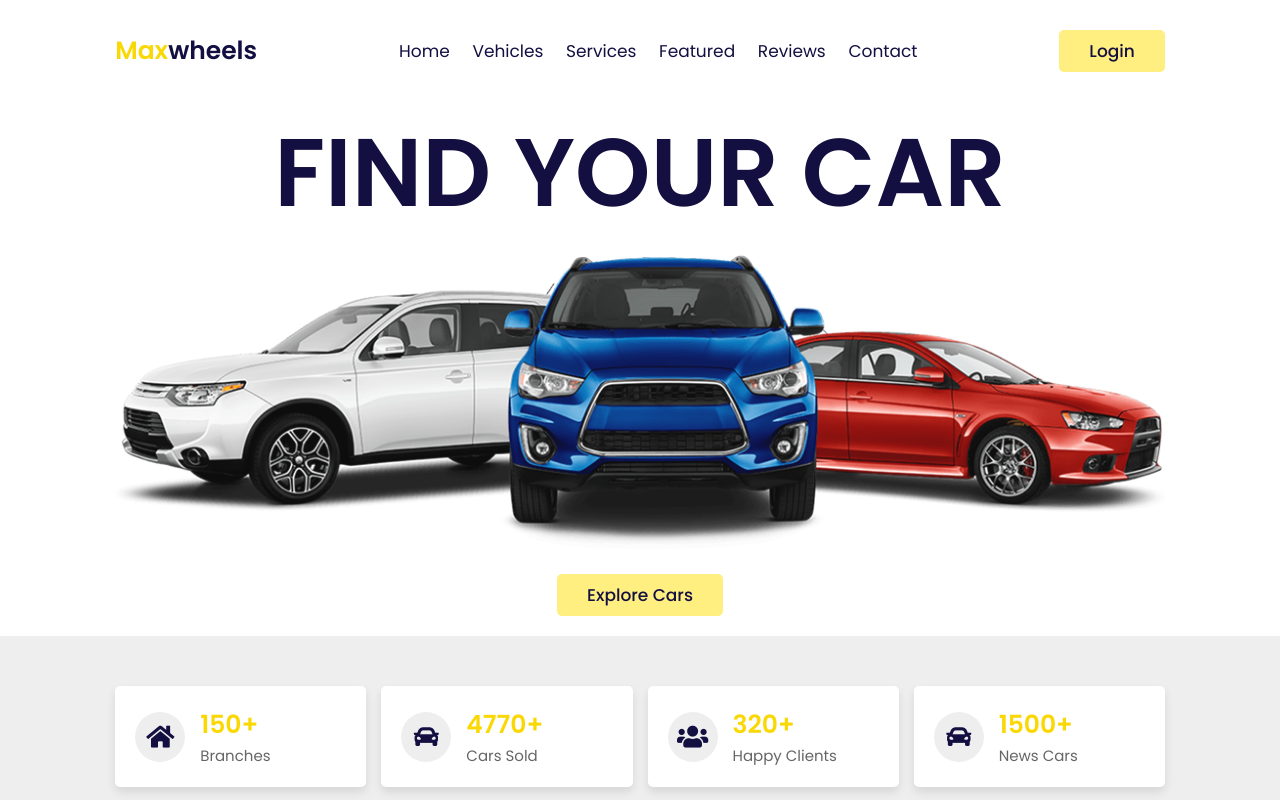
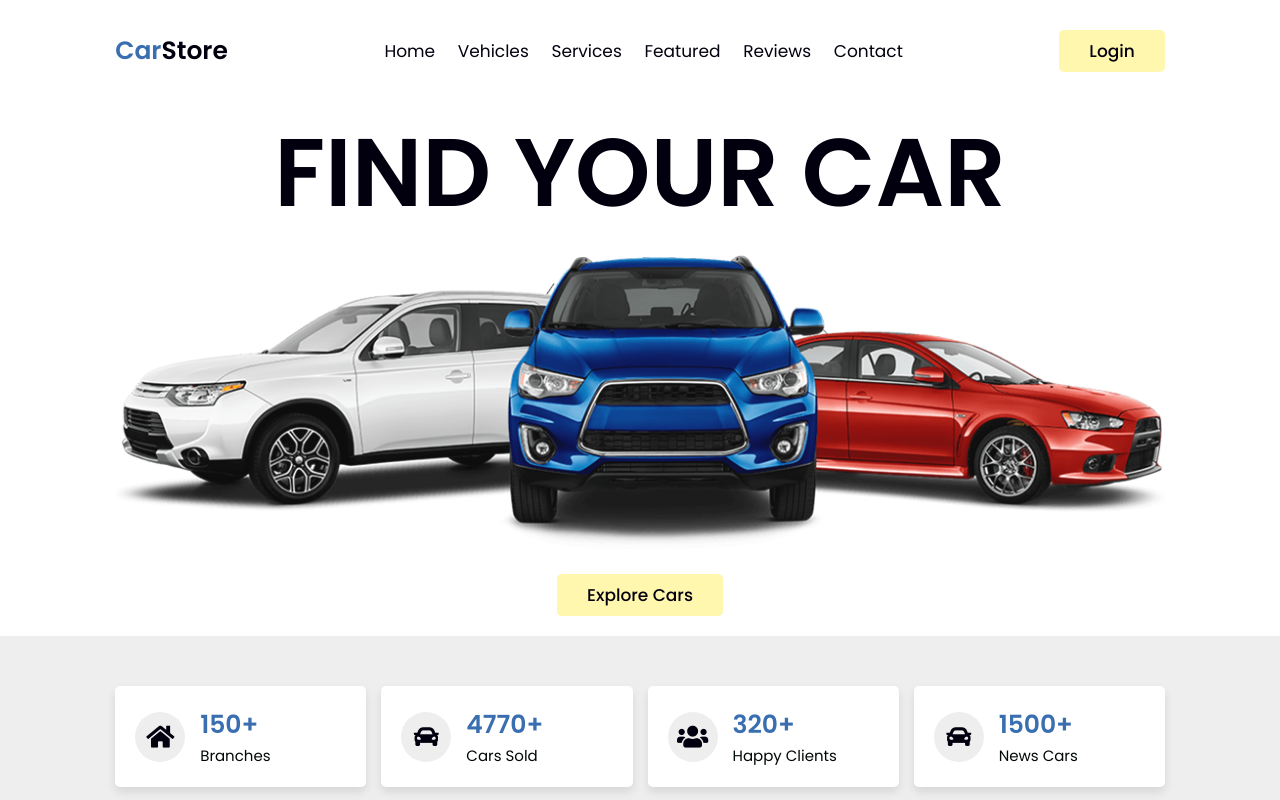
Before and after one commit to MahamudM90/Car-Store, a plain HTML site: page index.html in a window 1280 px wide. Shown: the top 800 px of the page. Drawn offline with nearby package versions, Linux system fonts and the light colour scheme.

Commit message:
second commit

```diff
--- a/css/style.css
+++ b/css/style.css
@@ -1,10 +1,10 @@
 @import url('https://fonts.googleapis.com/css2?family=Poppins:wght@100;300;400;500;600&display=swap');
 
 :root{
-    --yellow:#f9d806;
-    --light-yellow:#ffee80;
-    --black:#130f40;
-    --light-color:#666;
+    --yellow:#396EB0;
+    --light-yellow:#FFF7AE;
+    --black:#02000e;
+    --light-color:#000707;
     --box-shadow:0 .5rem 1rem rgba(0,0,0,.1);
     --border:.1rem solid rgba(0,0,0,.1);
 }
--- a/index.html
+++ b/index.html
@@ -1,5 +1,6 @@
 <!DOCTYPE html>
 <html lang="en">
+
 <head>
     <meta charset="UTF-8">
     <meta http-equiv="X-UA-Compatible" content="IE=edge">
@@ -14,13 +15,14 @@
     <link rel="stylesheet" href="css/style.css">
 
 </head>
+
 <body>
 
     <header class="header">
 
         <div id="menu-btn" class="fas fa-bars"></div>
 
-    <a href="#" class="logo"> <span>max</span>wheels </a>
+        <a href="#" class="logo"> <span>Car</span>Store</a>
 
         <nav class="navbar">
             <a href="#home">home</a>
@@ -445,7 +447,8 @@
                 <div class="swiper-slide box">
                     <img src="image/pic-1.png" alt="">
                     <div class="content">
-                    <p>Lorem ipsum dolor sit amet consectetur, adipisicing elit. Ipsam incidunt quod praesentium iusto id autem possimus assumenda at ut saepe.</p>
+                        <p>Lorem ipsum dolor sit amet consectetur, adipisicing elit. Ipsam incidunt quod praesentium
+                            iusto id autem possimus assumenda at ut saepe.</p>
                         <h3>john deo</h3>
                         <div class="stars">
                             <i class="fas fa-star"></i>
@@ -460,7 +463,8 @@
                 <div class="swiper-slide box">
                     <img src="image/pic-2.png" alt="">
                     <div class="content">
-                    <p>Lorem ipsum dolor sit amet consectetur, adipisicing elit. Ipsam incidunt quod praesentium iusto id autem possimus assumenda at ut saepe.</p>
+                        <p>Lorem ipsum dolor sit amet consectetur, adipisicing elit. Ipsam incidunt quod praesentium
+                            iusto id autem possimus assumenda at ut saepe.</p>
                         <h3>john deo</h3>
                         <div class="stars">
                             <i class="fas fa-star"></i>
@@ -475,7 +479,8 @@
                 <div class="swiper-slide box">
                     <img src="image/pic-3.png" alt="">
                     <div class="content">
-                    <p>Lorem ipsum dolor sit amet consectetur, adipisicing elit. Ipsam incidunt quod praesentium iusto id autem possimus assumenda at ut saepe.</p>
+                        <p>Lorem ipsum dolor sit amet consectetur, adipisicing elit. Ipsam incidunt quod praesentium
+                            iusto id autem possimus assumenda at ut saepe.</p>
                         <h3>john deo</h3>
                         <div class="stars">
                             <i class="fas fa-star"></i>
@@ -490,7 +495,8 @@
                 <div class="swiper-slide box">
                     <img src="image/pic-4.png" alt="">
                     <div class="content">
-                    <p>Lorem ipsum dolor sit amet consectetur, adipisicing elit. Ipsam incidunt quod praesentium iusto id autem possimus assumenda at ut saepe.</p>
+                        <p>Lorem ipsum dolor sit amet consectetur, adipisicing elit. Ipsam incidunt quod praesentium
+                            iusto id autem possimus assumenda at ut saepe.</p>
                         <h3>john deo</h3>
                         <div class="stars">
                             <i class="fas fa-star"></i>
@@ -505,7 +511,8 @@
                 <div class="swiper-slide box">
                     <img src="image/pic-5.png" alt="">
                     <div class="content">
-                    <p>Lorem ipsum dolor sit amet consectetur, adipisicing elit. Ipsam incidunt quod praesentium iusto id autem possimus assumenda at ut saepe.</p>
+                        <p>Lorem ipsum dolor sit amet consectetur, adipisicing elit. Ipsam incidunt quod praesentium
+                            iusto id autem possimus assumenda at ut saepe.</p>
                         <h3>john deo</h3>
                         <div class="stars">
                             <i class="fas fa-star"></i>
@@ -520,7 +527,8 @@
                 <div class="swiper-slide box">
                     <img src="image/pic-6.png" alt="">
                     <div class="content">
-                    <p>Lorem ipsum dolor sit amet consectetur, adipisicing elit. Ipsam incidunt quod praesentium iusto id autem possimus assumenda at ut saepe.</p>
+                        <p>Lorem ipsum dolor sit amet consectetur, adipisicing elit. Ipsam incidunt quod praesentium
+                            iusto id autem possimus assumenda at ut saepe.</p>
                         <h3>john deo</h3>
                         <div class="stars">
                             <i class="fas fa-star"></i>
@@ -546,7 +554,9 @@
 
         <div class="row">
 
-        <iframe class="map" src="https://www.google.com/maps/embed?pb=!1m18!1m12!1m3!1d30153.788252261566!2d72.82321484621745!3d19.141690214227783!2m3!1f0!2f0!3f0!3m2!1i1024!2i768!4f13.1!3m3!1m2!1s0x3be7b63aceef0c69%3A0x2aa80cf2287dfa3b!2sJogeshwari%20West%2C%20Mumbai%2C%20Maharashtra%20400047!5e0!3m2!1sen!2sin!4v1632137920043!5m2!1sen!2sin" allowfullscreen="" loading="lazy"></iframe>
+            <iframe class="map"
+                src="https://www.google.com/maps/embed?pb=!1m18!1m12!1m3!1d30153.788252261566!2d72.82321484621745!3d19.141690214227783!2m3!1f0!2f0!3f0!3m2!1i1024!2i768!4f13.1!3m3!1m2!1s0x3be7b63aceef0c69%3A0x2aa80cf2287dfa3b!2sJogeshwari%20West%2C%20Mumbai%2C%20Maharashtra%20400047!5e0!3m2!1sen!2sin!4v1632137920043!5m2!1sen!2sin"
+                allowfullscreen="" loading="lazy"></iframe>
 
             <form action="">
                 <h3>get in touch</h3>
@@ -621,4 +631,5 @@
     <script src="js/script.js"></script>
 
 </body>
+
 </html>
```
Lines whose indentation alone changed are shown as unchanged.
